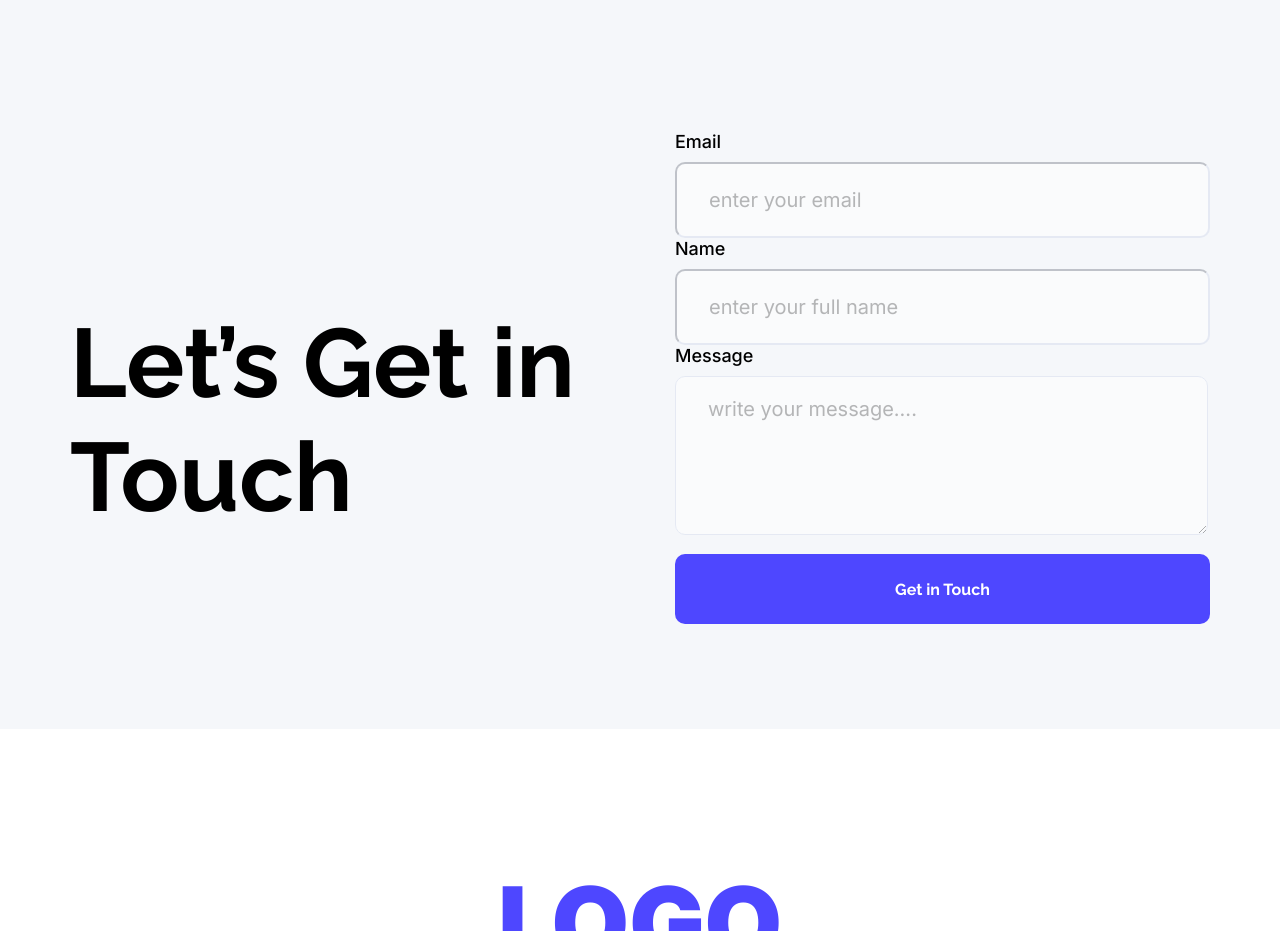
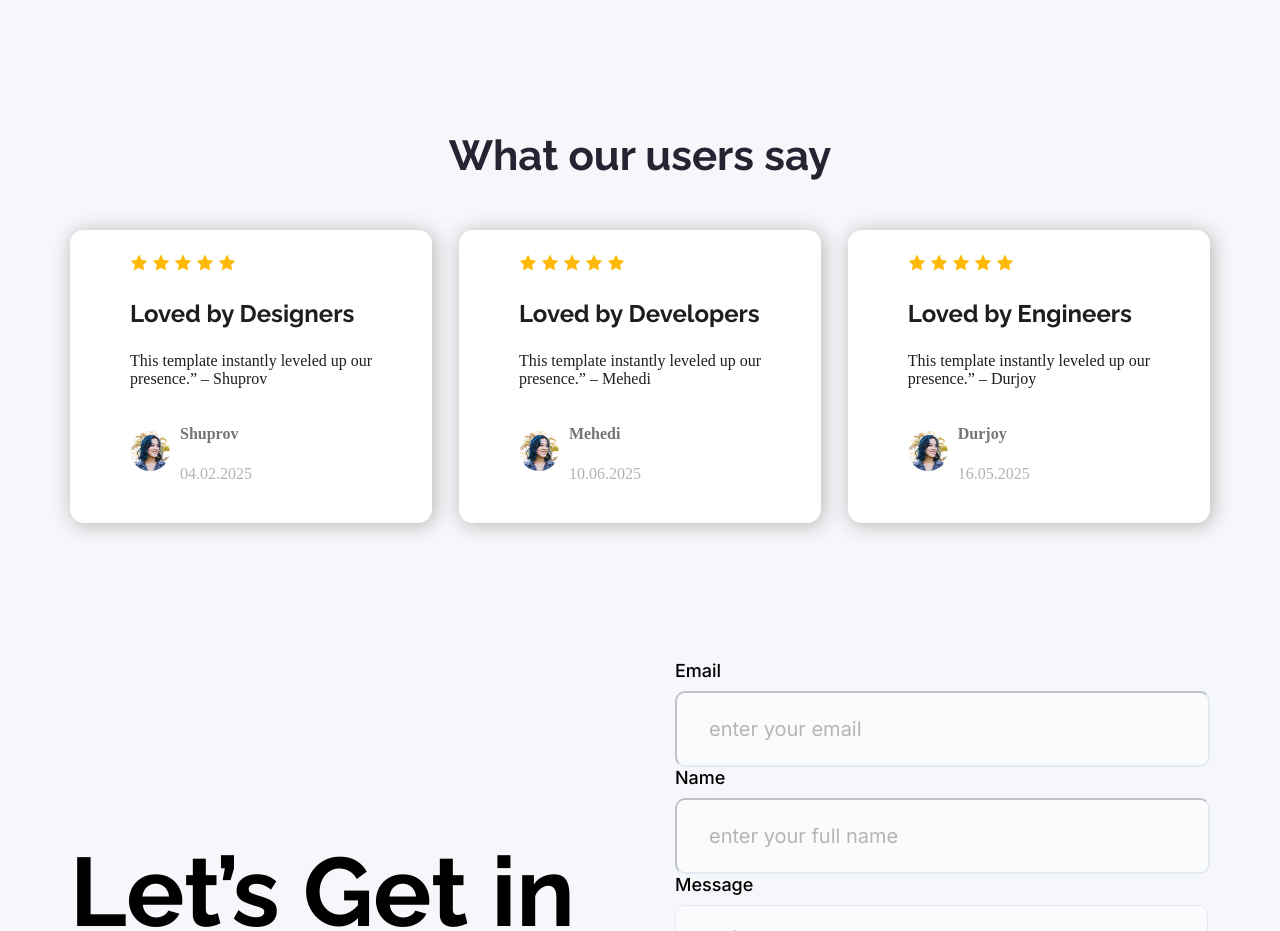
Before and after one commit to Shuprov/landing-launchpad, a plain HTML site: page index.html in a window 1280 px wide. Shown: the part 1660-2591 px from the top of the page. Drawn offline with Linux system fonts and the light colour scheme.

Commit message:
feedback section and button hover done

```diff
--- a/index.html
+++ b/index.html
@@ -57,6 +57,63 @@
                 </div>
             </div>
         </section>
+        <section class="feedback-section">
+            <h2 class="text-align raleway-font-two">What our users say</h2>
+            <div class="users-feedback-container">
+                <div class="user-feedback">
+                    <img src="./Assets/icon-star.png" alt="">
+                    <img src="./Assets/icon-star.png" alt="">
+                    <img src="./Assets/icon-star.png" alt="">
+                    <img src="./Assets/icon-star.png" alt="">
+                    <img src="./Assets/icon-star.png" alt="">
+                    <h3 class="raleway-font-two feedback-title">Loved by Designers</h3>
+                    <p class="feedback-details">This template instantly leveled up our <br> presence.” – Shuprov
+                    </p>
+                    <div class="reviewer-section">
+                        <img src="./Assets/avatar.png" alt="">
+                        <div class="reviewer-description">
+                            <h4 class="reviewer-name">Shuprov</h4>
+                            <p class="reviewer-date">04.02.2025</p>
+                        </div>
+                    </div>
+
+                </div>
+                <div class="user-feedback">
+                    <img src="./Assets/icon-star.png" alt="">
+                    <img src="./Assets/icon-star.png" alt="">
+                    <img src="./Assets/icon-star.png" alt="">
+                    <img src="./Assets/icon-star.png" alt="">
+                    <img src="./Assets/icon-star.png" alt="">
+                    <h3 class="raleway-font-two feedback-title">Loved by Developers</h3>
+                    <p class="feedback-details">This template instantly leveled up our <br> presence.” – Mehedi
+                    </p>
+                    <div class="reviewer-section">
+                        <img src="./Assets/avatar.png" alt="">
+                        <div class="reviewer-description">
+                            <h4 class="reviewer-name">Mehedi</h4>
+                            <p class="reviewer-date">10.06.2025</p>
+                        </div>
+                    </div>
+                </div>
+                <div class="user-feedback">
+                    <img src="./Assets/icon-star.png" alt="">
+                    <img src="./Assets/icon-star.png" alt="">
+                    <img src="./Assets/icon-star.png" alt="">
+                    <img src="./Assets/icon-star.png" alt="">
+                    <img src="./Assets/icon-star.png" alt="">
+                    <h3 class="raleway-font-two feedback-title">Loved by Engineers</h3>
+                    <p class="feedback-details">This template instantly leveled up our <br> presence.” – Durjoy
+                    </p>
+                    <div class="reviewer-section">
+                        <img src="./Assets/avatar.png" alt="">
+                        <div class="reviewer-description">
+                            <h4 class="reviewer-name">Durjoy</h4>
+                            <p class="reviewer-date">16.05.2025</p>
+                        </div>
+                    </div>
+                </div>
+            </div>
+        </section>
         <section class="get-in-touch">
             <div class="get-in-touch-container">
                 <h1 class="raleway-font-two get-in-touch-title">Let’s Get in Touch</h1>
--- a/styles/style.css
+++ b/styles/style.css
@@ -39,6 +39,32 @@ body {
 .text-align {
     text-align: center;
 }
+
+button:hover,
+form input[type="submit"]:hover {
+    color: black;
+    font-size: 20px;
+    transition: all 0.3s ease;
+    background-color: yellow;
+}
+
+.feedback-title {
+    font-size: 24px;
+    color: #1E1E1E;
+}
+
+.feedback-details {
+    color: #1E1E1E;
+}
+
+.reviewer-name {
+    color: #757575;
+}
+
+.reviewer-date {
+    color: #B3B3B3;
+}
+
 
 /* header styles */
 header {
@@ -140,6 +166,47 @@ header nav {
     font-weight: 400;
     color: #000000;
     opacity: 0.5;
+}
+
+/* User feedback section */
+.feedback-section {
+    max-width: 1140px;
+    margin: 137px auto;
+}
+
+.reviewer-section {
+    display: flex;
+    align-items: center;
+}
+
+.reviewer-section img {
+    width: 40px;
+    height: 40px;
+    border-radius: 50%;
+}
+
+.reviewer-description {
+    padding-left: 10px;
+}
+
+.users-feedback-container {
+    display: flex;
+    justify-content: space-between;
+    align-items: center;
+}
+
+.feedback-section h2 {
+    font-size: 42px;
+    font-weight: bold;
+    color: #252432;
+    margin-bottom: 50px;
+}
+
+.user-feedback {
+    background-color: #FFFFFF;
+    border-radius: 14px;
+    padding: 24px 60px;
+    box-shadow: 2px 2px 20px #B3B3B3;
 }
 
 /* Get in Touch section */
```
